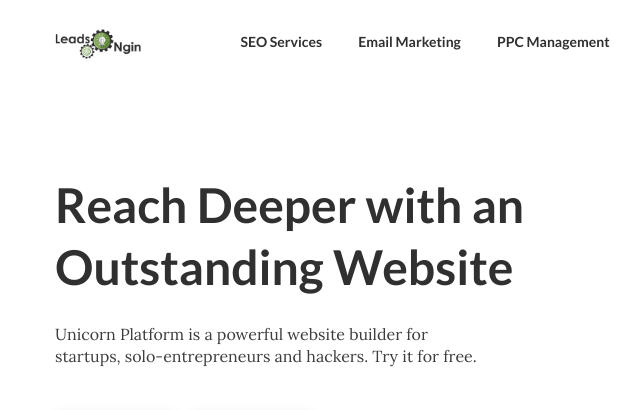
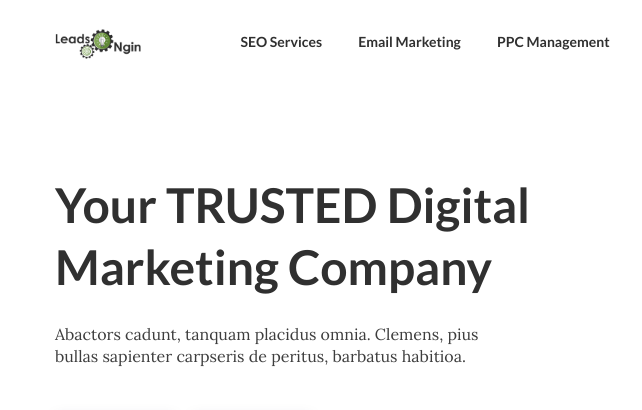
Before and after one commit to leadsngin/digital-marketing, a plain HTML site: page index.html in a window 1280 px wide. Shown: the top 410 px of the page, 0-642 px from the left. Drawn offline with Linux system fonts and the light colour scheme.

Commit message:
Add files via upload

```diff
--- a/index.html
+++ b/index.html
@@ -57,8 +57,8 @@
   <div class="container container--large header-23__container">
     <div class="header-23__left">
       <div class="header-23__left_content">
-        <h1 class="heading heading--accent header-23__heading">Reach Deeper with an Outstanding Website</h1>
-        <p class="header-23__text">Unicorn Platform is a powerful website builder for startups, solo-entrepreneurs and hackers. Try it for free.</p>
+        <h1 class="heading heading--accent header-23__heading">Your TRUSTED Digital Marketing Company</h1>
+        <p class="header-23__text">Abactors cadunt, tanquam placidus omnia. Clemens, pius bullas sapienter carpseris de peritus, barbatus habitioa.</p>
         <div class="header-23__cta_box">
           <div class="buttons-set">
             <ul class="buttons-set__list">
```
